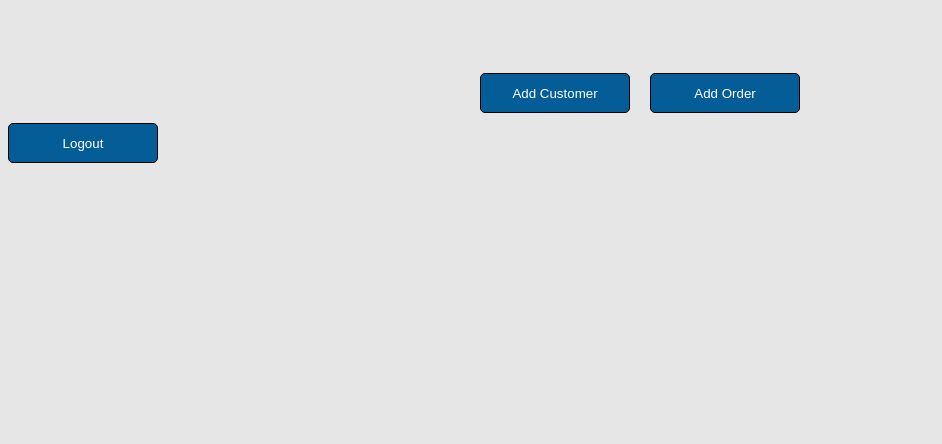
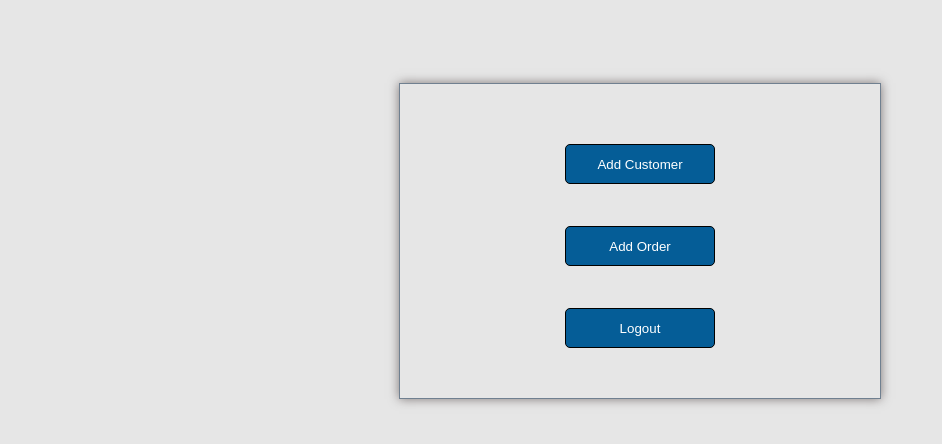
Before and after one commit to kelvin-kahuho/Technical-Interview---Savannah-Informatics, a Flask app: page /home in a window 1280 px wide. Shown: the top 444 px of the page, without its empty margins (0-942 px from the left). Run offline with Flask 3, Linux system fonts and the light colour scheme; the visitor is signed in with stand-in values (Sample User, id 1).

Commit message:
New look for home

```diff
--- a/templates/home.html
+++ b/templates/home.html
@@ -7,17 +7,16 @@
     <link rel="stylesheet" type="text/css" href="{{url_for('static', filename='styles.css')}}">
 </head>
 <body>
-    <div class="container">
-        <button class="button" onclick="location.href='/add_customer'">Add Customer</button>
-        <p class="spacer"></p>
-        <button class="button" onclick="location.href='/add_order'">Add Order</button>
+        <div class="container">
+            <div class="menu">
+                <button class="button" onclick="location.href='/add_customer'">Add Customer</button>
+                <p class="spacer"></p>
+                <button class="button" onclick="location.href='/add_order'">Add Order</button>
+                <p class="spacer"></p>
+                <button class="button" onclick="location.href='/logout'">Logout</button>
+            </div>
+        </div>
 
     </div>
-
-    <footer>
-
-        <button class="button" onclick="location.href='/logout'">Logout</button>
-
-    </footer>
 </body>
 </html>
```
